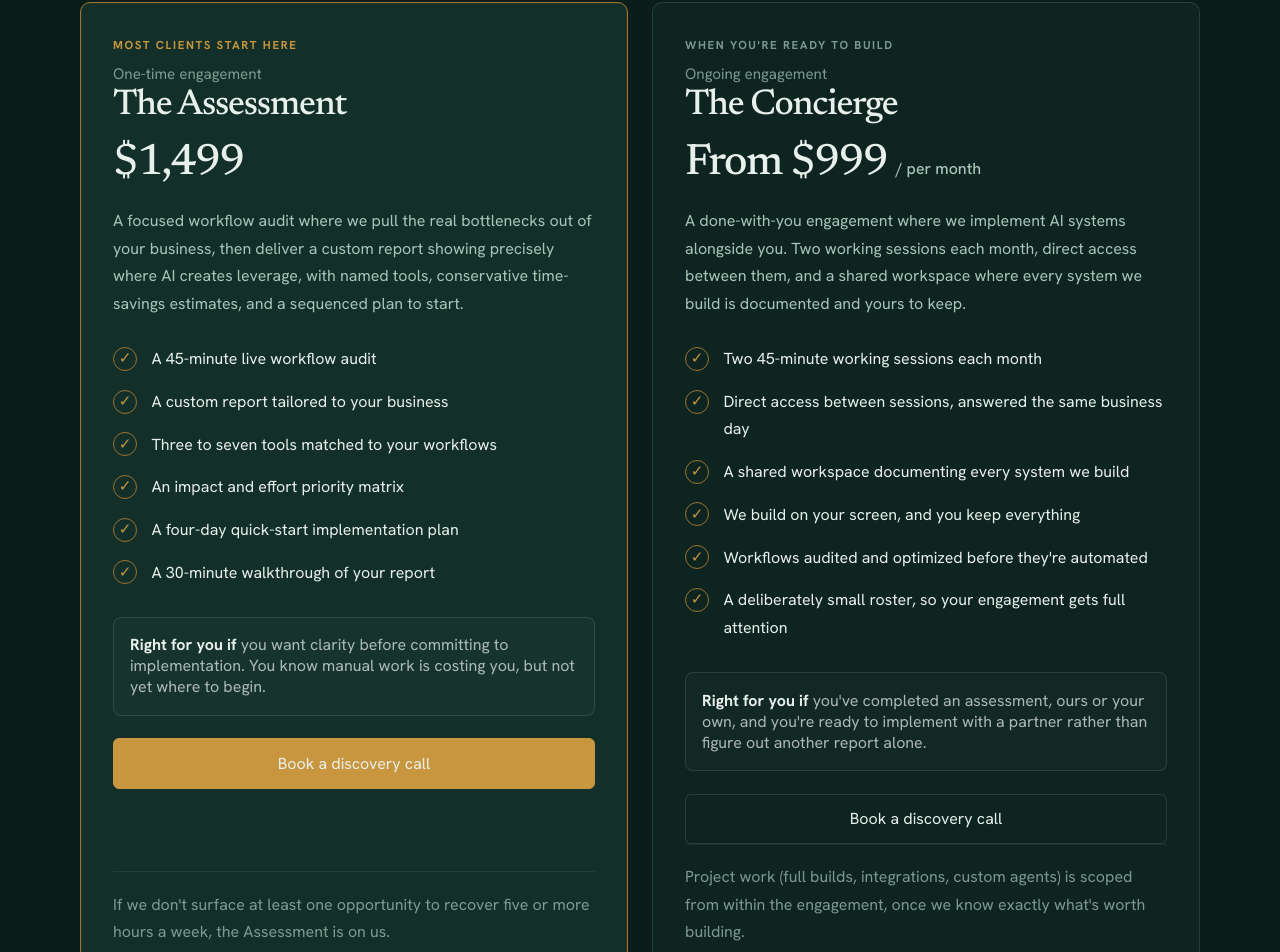
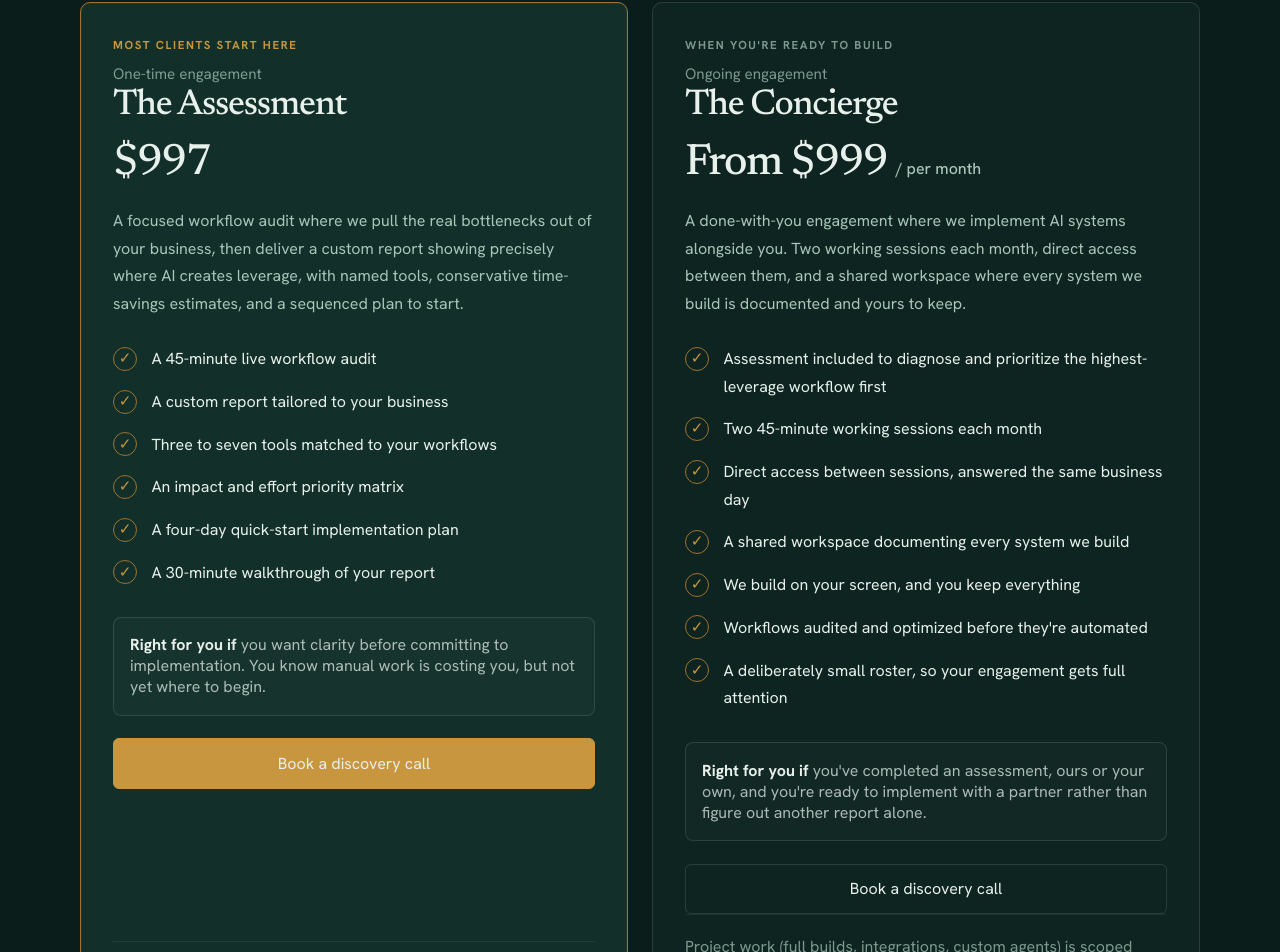
Before and after one commit to ParamoAI/paramo.sh, a Next.js app: page / in a window 1280 px wide. Shown: the part 2609-3561 px from the top of the page. Built offline with nearby package versions, Linux system fonts and the light colour scheme.

Commit message:
Update homepage assessment offer pricing

```diff
--- a/src/pages/index.tsx
+++ b/src/pages/index.tsx
@@ -15,6 +15,7 @@ const offerAssessment = [
 ];
 
 const offerConcierge = [
+  'Assessment included to diagnose and prioritize the highest-leverage workflow first',
   'Two 45-minute working sessions each month',
   'Direct access between sessions, answered the same business day',
   'A shared workspace documenting every system we build',
@@ -326,7 +327,7 @@ export default function Home() {
                 <div className="paramo-offer-flag">Most clients start here</div>
                 <div className="paramo-offer-kicker">One-time engagement</div>
                 <h3>The Assessment</h3>
-                <div className="paramo-price">$1,499</div>
+                <div className="paramo-price">$997</div>
                 <p className="paramo-offer-description">
                   A focused workflow audit where we pull the real bottlenecks out of your business, then
                   deliver a custom report showing precisely where AI creates leverage, with named tools,
@@ -350,8 +351,8 @@ export default function Home() {
                   Book a discovery call
                 </a>
                 <p className="paramo-note">
-                  If we don&apos;t surface at least one opportunity to recover five or more hours a week,
-                  the Assessment is on us.
+                  Money-back guarantee: if we can&apos;t find three to five hours of weekly time savings
+                  in your business, the Assessment is on us.
                 </p>
               </article>
 
```
Also changed, not shown: 20 other files (tests, documents, lock files or other folders).
